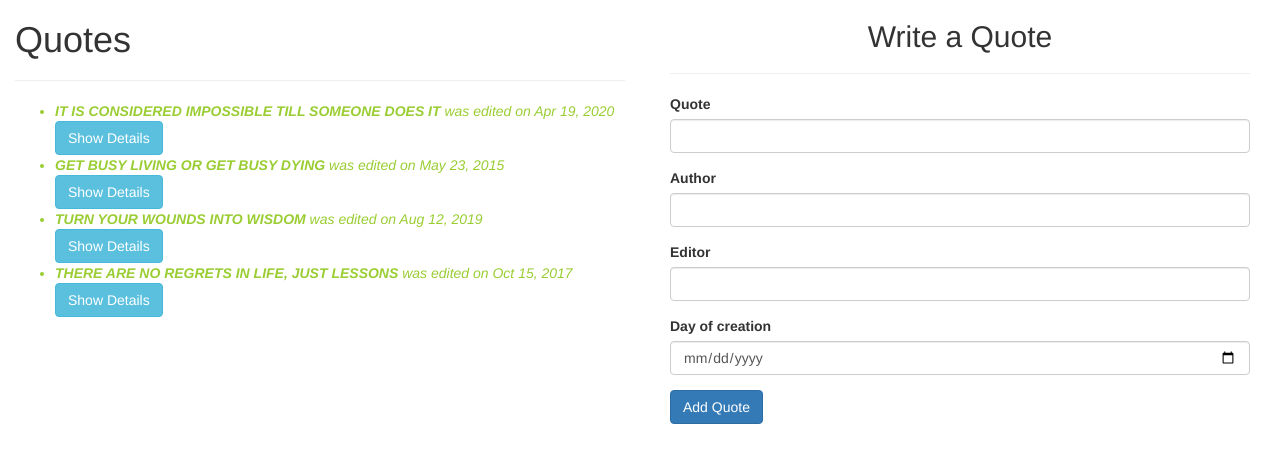
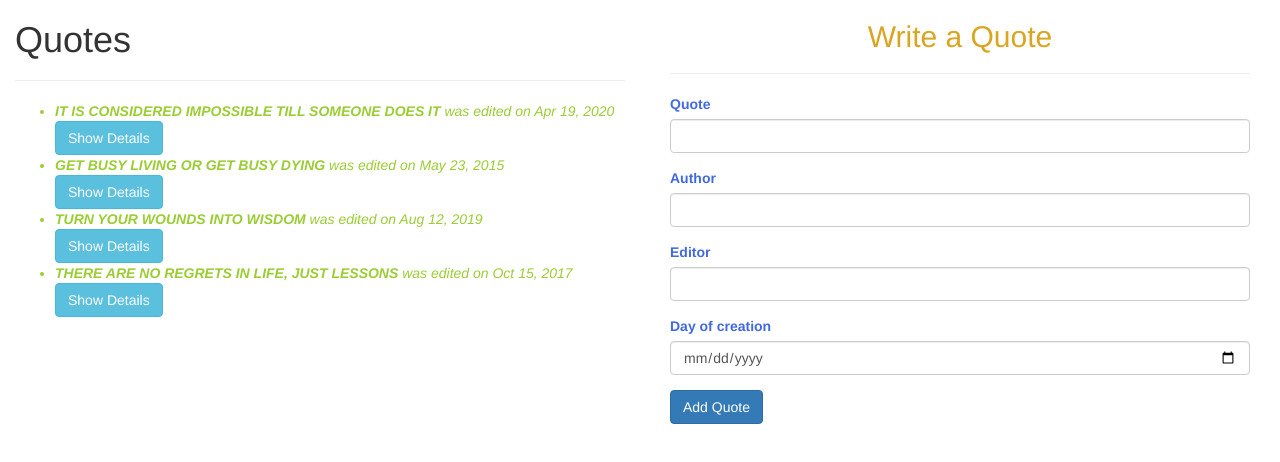
Before and after one commit to Emmanuel-9/Quotes, an Angular app: page / in a window 1280 px wide. Shown: the top 462 px of the page. Built offline with nearby package versions, Linux system fonts and the light colour scheme.

Commit message:
Add the CSS rules for label and h2.

```diff
--- a/src/app/quotesform/quotesform.component.css
+++ b/src/app/quotesform/quotesform.component.css
@@ -0,0 +1,7 @@
+label{
+    color: royalblue;
+}
+h2{
+    color: goldenrod;
+    text-align: center;
+}
```
